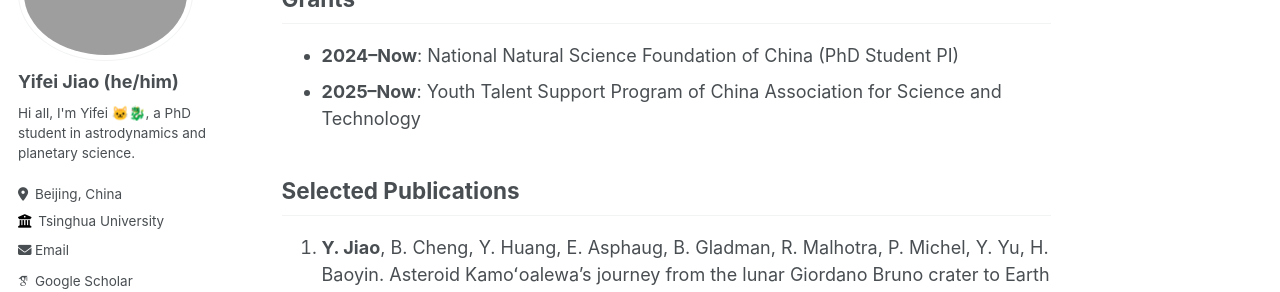
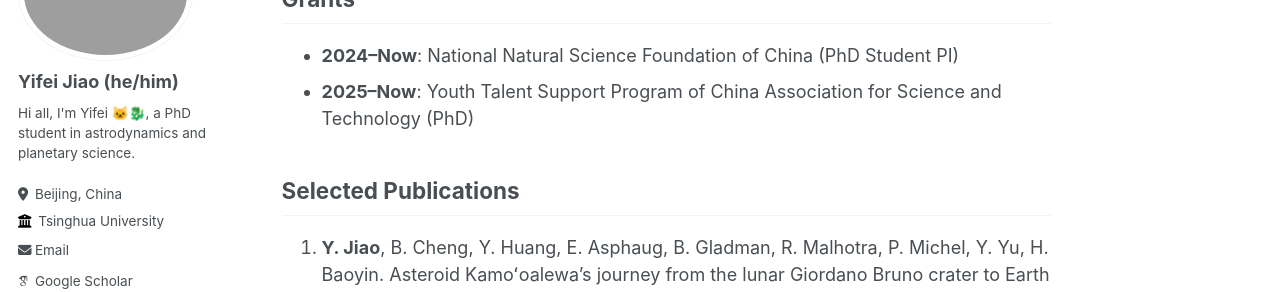
Before and after one commit to jiaoyf-thu/jiaoyf-thu.github.io, a Jekyll site: the page built from _pages/about.md, in a window 1280 px wide and 900 px high, scrolled down 410 px. Shown: the part 179-471 px from the top of the window. Built offline with Jekyll 4.4.1, drawn with Linux system fonts in a browser that asks for light colours; some web fonts are replaced.

Commit message:
Update about.md

```diff
--- a/_pages/about.md
+++ b/_pages/about.md
@@ -19,7 +19,7 @@ I am currently a PhD student at Laboratory of AstroDynamics, Tsinghua University
 
 ## Grants
 + **2024--Now**: National Natural Science Foundation of China (PhD Student PI)
-+ **2025--Now**: Youth Talent Support Program of China Association for Science and Technology
++ **2025--Now**: Youth Talent Support Program of China Association for Science and Technology (PhD)
 
 ## Selected Publications
 1. **Y. Jiao**, B. Cheng, Y. Huang, E. Asphaug, B. Gladman, R. Malhotra, P. Michel, Y. Yu, H. Baoyin. Asteroid Kamoʻoalewa's journey from the lunar Giordano Bruno crater to Earth 1:1 resonance. *Nature Astronomy*, 2024. <a href="https://www.nature.com/articles/s41550-024-02258-z" target="_blank">view</a>
```
